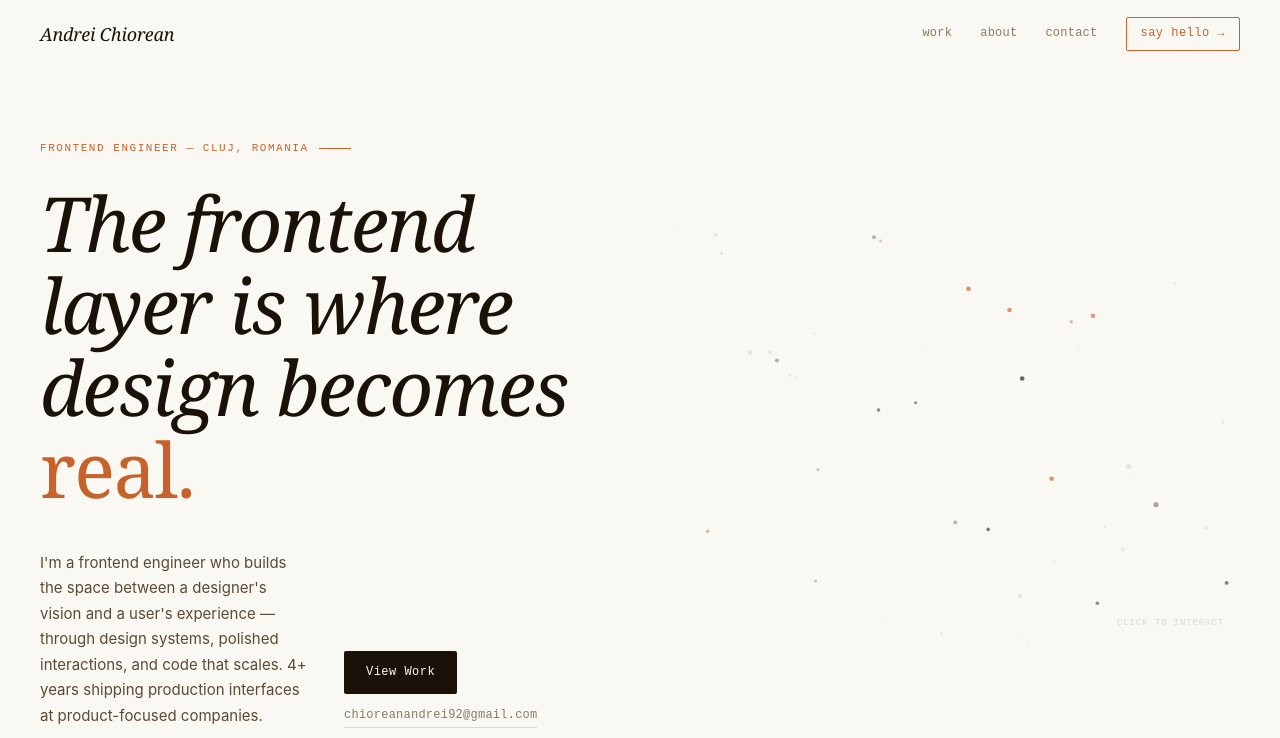
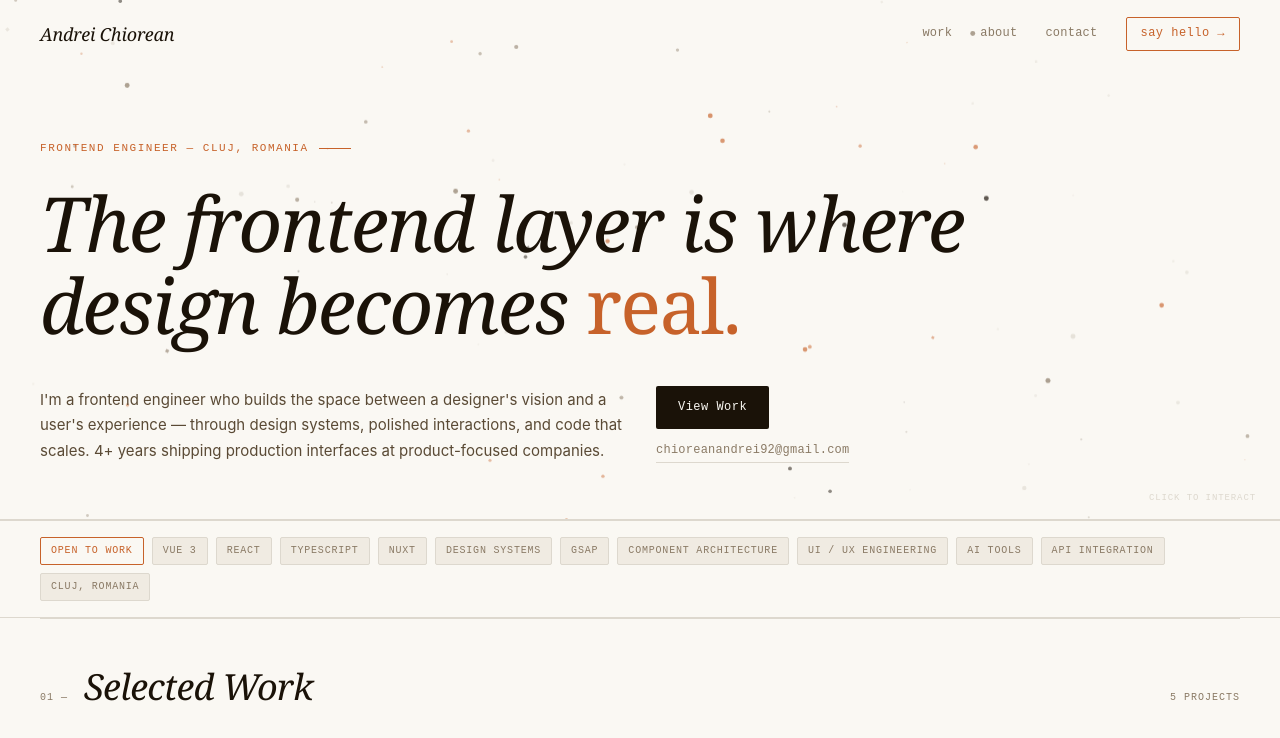
Before and after one commit to CAndrei1601/MyWebsite2021, a Nuxt app: page / in a window 1280 px wide. Shown: the top 738 px of the page. Built offline with nearby package versions, Linux system fonts and the light colour scheme.

Commit message:
feat: canvas absolute behind hero text, works on all screen sizes

```diff
--- a/app/components/sections/HeroSection.vue
+++ b/app/components/sections/HeroSection.vue
@@ -150,25 +150,30 @@ if (import.meta.client) {
 
   function resize() {
     if (!canvasRef.value) return
-    const el = canvasRef.value
-    W = el.width  = el.offsetWidth
-    H = el.height = el.offsetHeight
+    const section = canvasRef.value.parentElement!
+    W = canvasRef.value.width  = section.offsetWidth
+    H = canvasRef.value.height = section.offsetHeight
     initParticles()
   }
 
+  function getSectionPos(e: MouseEvent) {
+    const section = canvasRef.value!.parentElement!
+    const r = section.getBoundingClientRect()
+    return { x: e.clientX - r.left, y: e.clientY - r.top }
+  }
+
   function onMouseMove(e: MouseEvent) {
-    const r  = canvasRef.value!.getBoundingClientRect()
-    mouse.x  = e.clientX - r.left
-    mouse.y  = e.clientY - r.top
+    const p = getSectionPos(e)
+    mouse.x = p.x; mouse.y = p.y
   }
 
   function onMouseLeave() { mouse.x = mouse.y = -9999 }
 
   function onClick(e: MouseEvent) {
-    const r  = canvasRef.value!.getBoundingClientRect()
-    const cx = e.clientX - r.left
-    const cy = e.clientY - r.top
-    for (let i = 0; i < 22; i++) particles.push(mkParticle(cx, cy, true))
+    // Don't burst on buttons/links
+    if ((e.target as HTMLElement).closest('a, button')) return
+    const { x, y } = getSectionPos(e)
+    for (let i = 0; i < 22; i++) particles.push(mkParticle(x, y, true))
   }
 
   onMounted(() => {
@@ -176,9 +181,6 @@ if (import.meta.client) {
     ctx = canvasRef.value.getContext('2d')
     resize()
     tick()
-    canvasRef.value.addEventListener('mousemove',  onMouseMove)
-    canvasRef.value.addEventListener('mouseleave', onMouseLeave)
-    canvasRef.value.addEventListener('click',      onClick)
     window.addEventListener('resize', resize)
   })
 
@@ -190,10 +192,19 @@ if (import.meta.client) {
 </script>
 
 <template>
-  <section id="home" class="hero border-editorial">
+  <section
+    id="home"
+    class="hero border-editorial"
+    @mousemove="onMouseMove"
+    @mouseleave="onMouseLeave"
+    @click="onClick"
+  >
+    <!-- Canvas: absolute background layer -->
+    <canvas ref="canvasRef" class="hero-canvas" aria-hidden="true" />
+    <p class="canvas-hint font-mono" aria-hidden="true">click to interact</p>
+
+    <!-- Text: above the canvas -->
     <div class="container hero-inner">
-
-      <!-- Left: text content -->
       <div class="hero-text">
         <p ref="eyebrowRef" class="hero-eyebrow text-eyebrow">
           Frontend Engineer — Cluj, Romania
@@ -214,37 +225,52 @@ if (import.meta.client) {
 
           <div ref="actionsRef" class="hero-actions">
             <a href="#work" class="btn-primary">View Work</a>
-            <button class="btn-secondary font-mono" @click="copyEmail">
+            <button class="btn-secondary font-mono" @click.stop="copyEmail">
               chioreanandrei92@gmail.com
             </button>
           </div>
         </div>
       </div>
-
-      <!-- Right: interactive canvas -->
-      <div class="hero-canvas-wrap" aria-hidden="true">
-        <canvas ref="canvasRef" class="hero-canvas" />
-        <p class="canvas-hint font-mono">click to interact</p>
-      </div>
-
     </div>
   </section>
 </template>
 
 <style scoped>
 .hero {
+  position: relative;
   padding-top: 140px;
   padding-bottom: 56px;
 }
 
-.hero-inner {
-  display: grid;
-  grid-template-columns: 1fr 1fr;
-  gap: 48px;
-  align-items: center;
+/* Canvas fills the whole hero section, sits behind everything */
+.hero-canvas {
+  position: absolute;
+  inset: 0;
+  width: 100%;
+  height: 100%;
+  pointer-events: none;
+  z-index: 0;
 }
 
-/* ── Left column ─────────────────────────────────── */
+.canvas-hint {
+  position: absolute;
+  bottom: 14px;
+  right: 24px;
+  font-size: 9px;
+  letter-spacing: 0.1em;
+  text-transform: uppercase;
+  color: var(--border);
+  pointer-events: none;
+  user-select: none;
+  z-index: 2;
+}
+
+.hero-inner {
+  position: relative;
+  z-index: 1;
+}
+
+/* ── Text column ─────────────────────────────────── */
 .hero-text {
   display: flex;
   flex-direction: column;
@@ -324,43 +350,7 @@ if (import.meta.client) {
   border-color: var(--text-muted);
 }
 
-/* ── Right column: canvas ────────────────────────── */
-.hero-canvas-wrap {
-  position: relative;
-  height: 420px;
-  background: var(--bg);
-  overflow: hidden;
-}
-
-.hero-canvas {
-  width: 100%;
-  height: 100%;
-  display: block;
-  cursor: crosshair;
-}
-
-.canvas-hint {
-  position: absolute;
-  bottom: 14px;
-  right: 16px;
-  font-size: 9px;
-  letter-spacing: 0.1em;
-  text-transform: uppercase;
-  color: var(--border);
-  pointer-events: none;
-  user-select: none;
-}
-
 /* ── Responsive ──────────────────────────────────── */
-@media (max-width: 900px) {
-  .hero-inner {
-    grid-template-columns: 1fr;
-  }
-  .hero-canvas-wrap {
-    height: 260px;
-  }
-}
-
 @media (max-width: 768px) {
   .hero { padding-top: 110px; }
   .hero-bottom {
@@ -370,9 +360,6 @@ if (import.meta.client) {
 }
 
 @media (max-width: 480px) {
-  .hero-canvas-wrap {
-    height: 200px;
-  }
   .btn-secondary {
     max-width: 100%;
     overflow: hidden;
```
